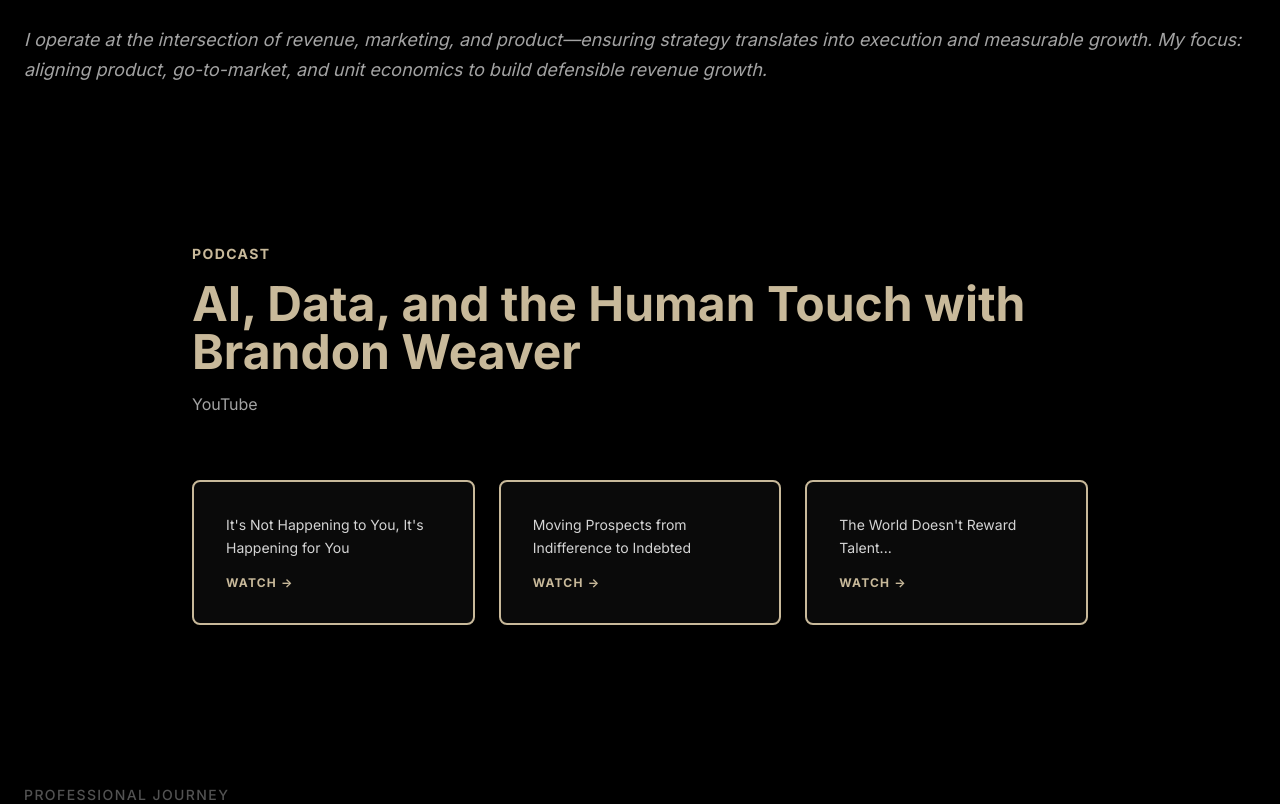
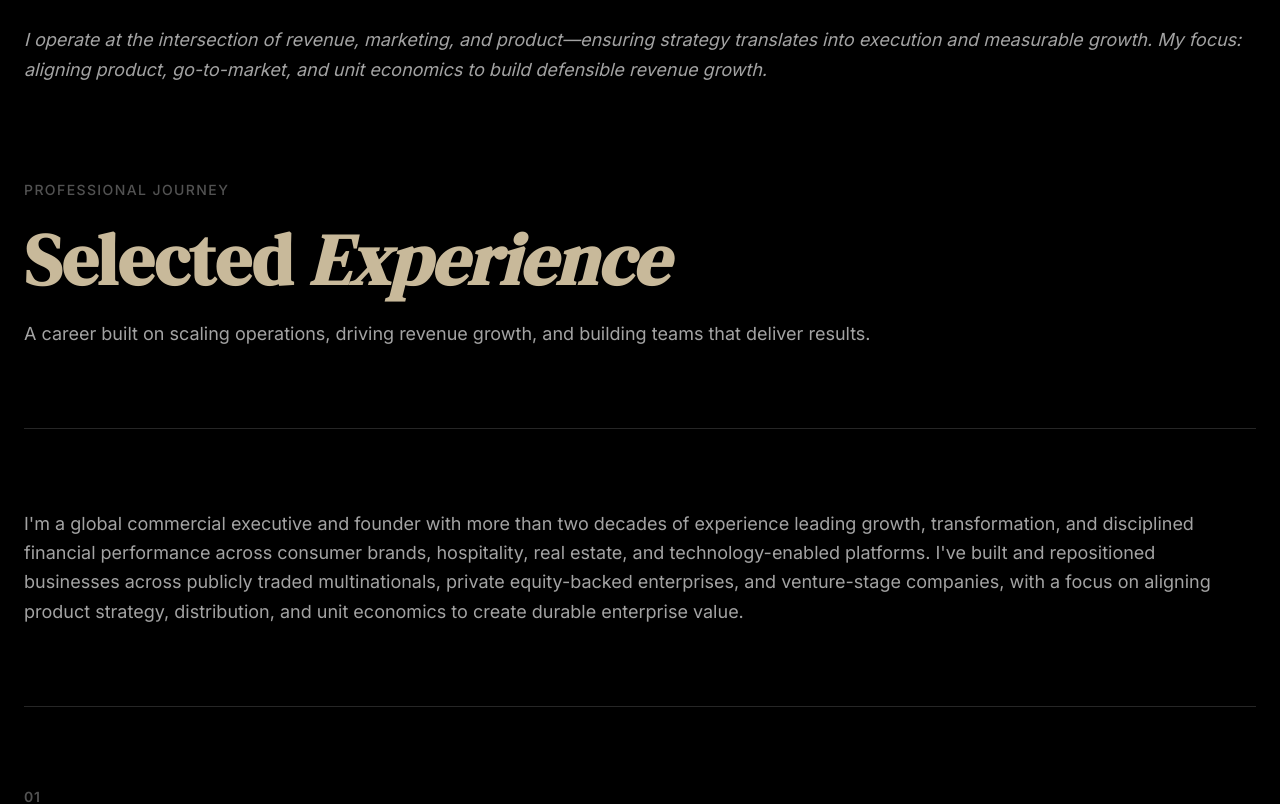
Before and after one commit to letsnavigatebmw/brandonmweaver, a React (Vite) app: page / in a window 1280 px wide. Shown: the part 3620-4424 px from the top of the page. Built offline with nearby package versions, Linux system fonts and the light colour scheme.

Commit message:
Move PodcastShort section after ThoughtLeadership

```diff
--- a/src/App.jsx
+++ b/src/App.jsx
@@ -16,11 +16,11 @@ function App() {
       <Navbar />
       <Hero />
       <About />
-      <PodcastShort />
       <Projects />
       <Differentiator />
       <RightNow />
       <ThoughtLeadership />
+      <PodcastShort />
       <Education />
       <ContactIntake />
       <Footer />
```
